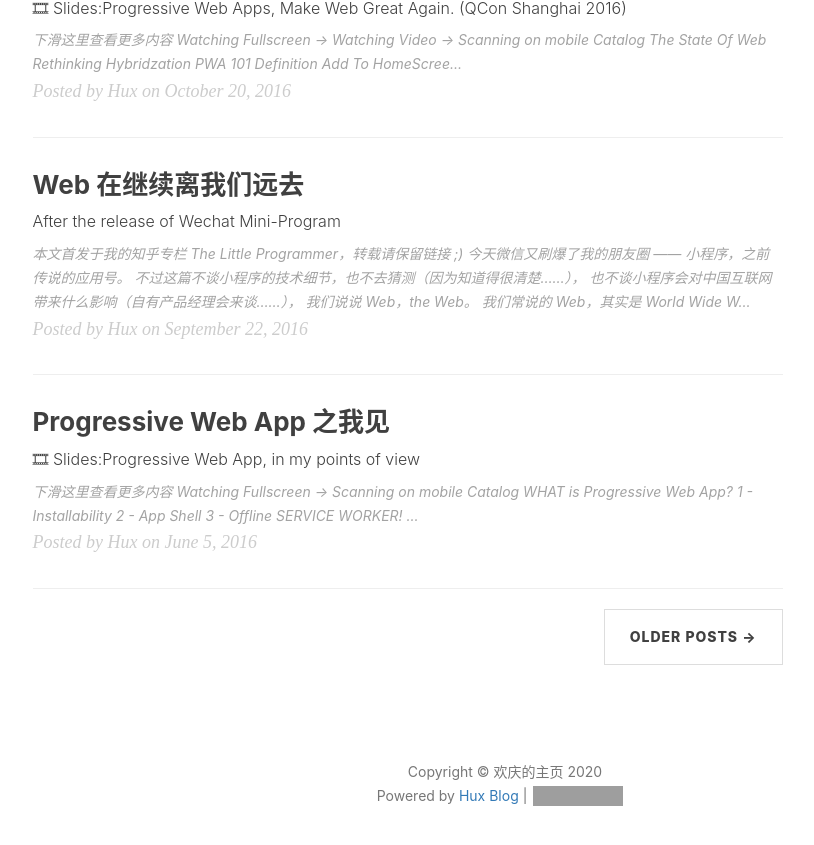
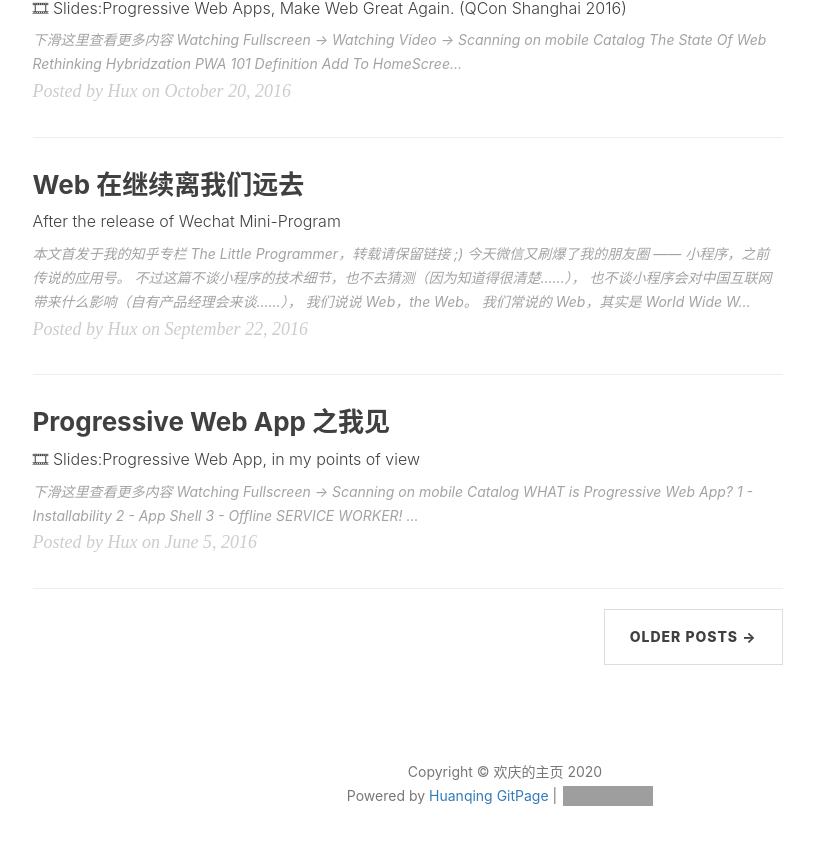
Before and after one commit to huanqingwu/huanqingwu.github.io, a Jekyll site: the page built from index.html, in a window 1280 px wide and 900 px high, scrolled down 2177 px. Shown: the top 845 px of the window, without its empty margins (135-949 px from the left). Built offline with Jekyll 4.4.1, drawn with Linux system fonts in a browser that asks for light colours; nearby versions of some CDN libraries; the list of posts is cut into pages by our own code; comment, search, counter and statistics services are not loaded; grey boxes are pictures that could not be loaded.

Commit message:
Update footer.html

```diff
--- a/_includes/footer.html
+++ b/_includes/footer.html
@@ -9,7 +9,7 @@
                 <p class="copyright text-muted">
                     Copyright &copy; {{ site.title }} {{ site.time | date: '%Y' }}
                     <br>
-                    Powered by <a href="http://huanqingwu.github.io">Hux Blog</a> |
+                    Powered by <a href="http://huanqingwu.github.io">Huanqing GitPage</a> |
                     <iframe
                         style="margin-left: 2px; margin-bottom:-5px;"
                         frameborder="0" scrolling="0" width="100px" height="20px"
```
